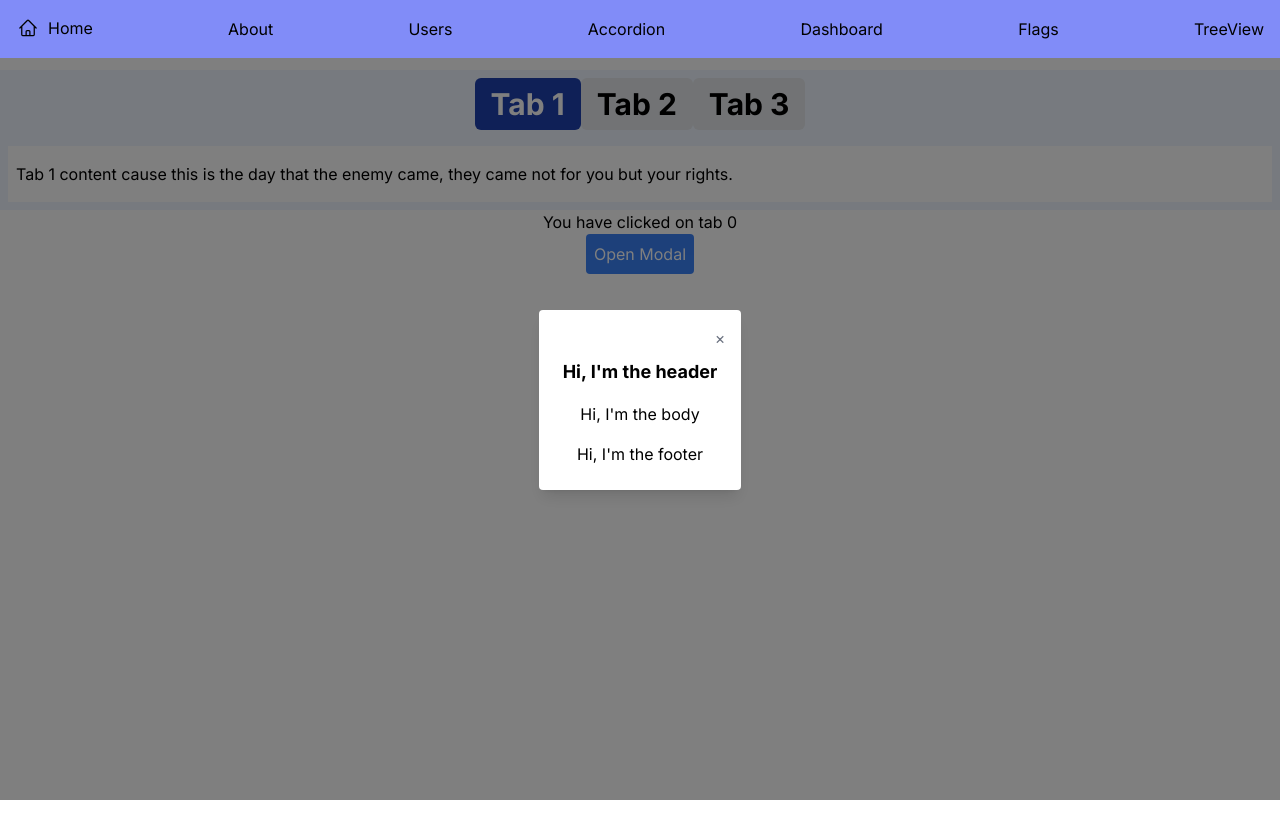
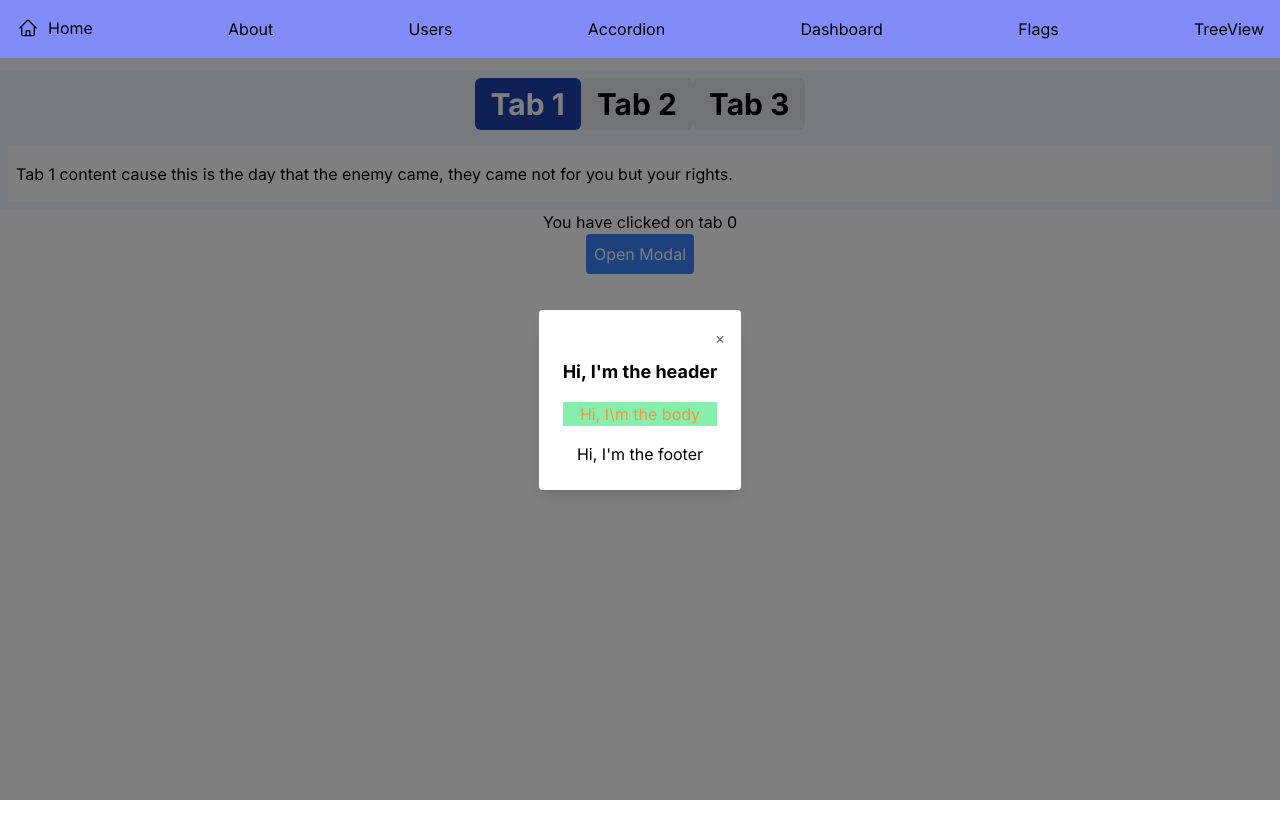
Before and after one commit to Haack79/tailwind-prac, a Next.js app: page /dashboard in a window 1280 px wide. Both pictures are taken after a click on the button "Open Modal". Shown: the top 838 px of the page. Built offline with nearby package versions, Linux system fonts and the light colour scheme.

Commit message:
updated modal prop types

```diff
--- a/src/components/ModalPopUp/ModalShow.tsx
+++ b/src/components/ModalPopUp/ModalShow.tsx
@@ -19,7 +19,7 @@ const ModalShow = () => {
             {showModal && (
                 <div className="fixed top-0 left-0 w-full h-full bg-black bg-opacity-50 flex items-center justify-center">
                     <Modal
-                        body="Hi, I'm the body"
+                        body={<div className="bg-green-300 text-orange-400">Hi, I\m the body</div>}
                         header="Hi, I'm the header"
                         footer="Hi, I'm the footer"
                         onClose={handleCloseModal}
```
Also changed, not shown: src/components/ModalPopUp/Modal.tsx (+9 -1 lines).
